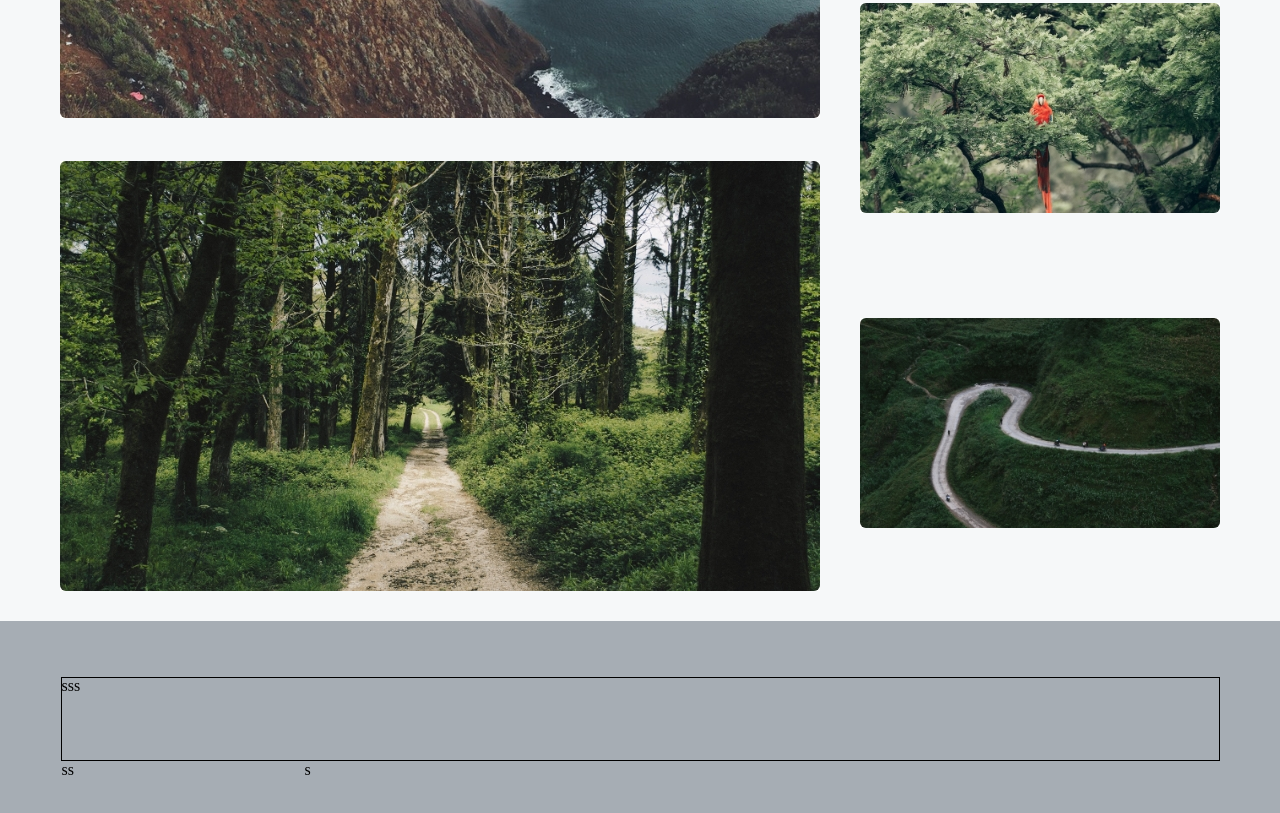
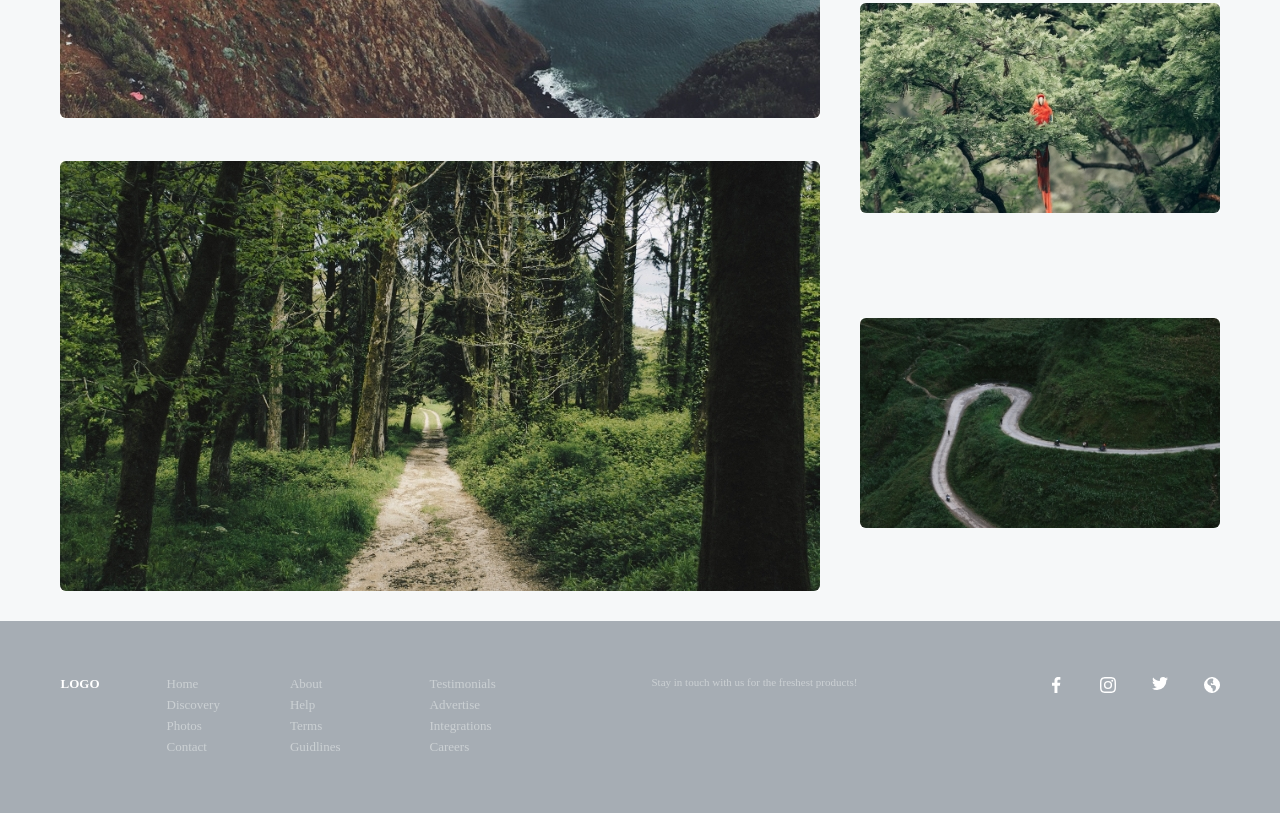
Before and after one commit to kutsia000/academy_lesson5, a plain HTML site: page index.html in a window 1280 px wide. Shown: the part 919-1732 px from the top of the page. Drawn offline with Linux system fonts and the light colour scheme.

Commit message:
last commit

```diff
--- a/index.html
+++ b/index.html
@@ -129,9 +129,54 @@
         <footer class="footer">
             <div class="footer-content-container">
                 <div class="footer-categories-block">
-                    <div class="footer-categories-block">sss</div><!--
-                    --><div class="footer-text-container">ss</div><!--
-                    --><div class="footer-logos-container">s</div>
+                    <div class="footer-logo-container">
+                        <span class="">LOGO</span>
+                    </div><!--
+                    --><div class="footer-list-block">
+                        <div class="list-block-first">
+                            <ul>
+                                <li><span>Home</span></li>
+                                <li><span>Discovery</span></li>
+                                <li><span>Photos</span></li>
+                                <li><span>Contact</span></li>
+                            </ul>
+                        </div><!--
+                        --><div class="list-block-second">
+                            <ul>
+                                <li><span>About</span></li>
+                                <li><span>Help</span></li>
+                                <li><span>Terms</span></li>
+                                <li><span>Guidlines</span></li>
+                            </ul>
+                        </div><!--
+                        --><div class="list-block-third">
+                            <ul>
+                                <li><span>Testimonials</span></li>
+                                <li><span>Advertise</span></li>
+                                <li><span>Integrations</span></li>
+                                <li><span>Careers</span></li>
+                            </ul>
+                        </div>
+                    </div>
+                </div><!--
+                --><div class="footer-text-container">
+                    <span>Stay in touch with us for the freshest products!</span>
+                </div><!--
+                --><div class="footer-logos-container">
+                    <ul>
+                        <li>
+                            <img src="images/facebook.svg" alt="fb">
+                        </li>
+                        <li>
+                            <img src="images/instagram.svg" alt="instagram">
+                        </li>
+                        <li>
+                            <img src="images/Path 2.svg" alt="path2">
+                        </li>
+                        <li>
+                            <img src="images/web.svg" alt="web">
+                        </li>
+                    </ul>
                 </div>
             </div>
         </footer>
--- a/styles/style.css
+++ b/styles/style.css
@@ -59,33 +59,87 @@
     width: 1159px;
     height: 84px;
     margin: 0 auto;
-    border: 1px solid;
     z-index: 3;
 }
 
 .footer-categories-block {
     display: inline-block;
     vertical-align: top;
-
     width: 486.09px;
     height: 84px;
-    border: 1px red;
+}
+
+.footer-logo-container {
+    display: inline-block;
+    vertical-align: top;
+    width: 17px;
+    color: #FFFFFF;
+    font-size: 13px;
+    font-weight: bold;
+}
+
+.footer-list-block {
+    display: inline-block;
+    vertical-align: top;
+    width: 360px;
+    height: 84px;
+    margin-left:89px;
+    color:#CBD0D3;
+}
+
+.list-block-first {
+    display: inline-block;
+    vertical-align: top;
+}
+
+.list-block-first ul li {
+    font-size: 13px;
+    margin-bottom: 8px;
+}
+
+.list-block-second {
+    display: inline-block;
+    vertical-align: top;
+    margin-left: 70px;
+}
+
+.list-block-second ul li {
+    font-size: 13px;
+    margin-bottom: 8px;
+}
+
+.list-block-third {
+    display: inline-block;
+    vertical-align: top;
+    margin-left: 89px;
+}
+
+.list-block-third ul li {
+    font-size: 13px;
+    margin-bottom: 8px;
 }
 
 .footer-text-container {
     display: inline-block;
     vertical-align: top;
-
     width: 243px;
-    border: 1px red;
+    margin-left: 104.9px;
+    font-size: 11px;
+    color: #CBD0D3;
 }
 
 .footer-logos-container {
     display: inline-block;
     vertical-align: top;
+    /* width: 160px; */
+    right: 0;
+    position: absolute;
+}
 
-    width: 160px;
-    border: 1px red;
+.footer-logos-container ul li {
+    display: inline-block;
+    vertical-align: top;
+    margin-left: 32px;
 }
 
 /* body section styles */
```
